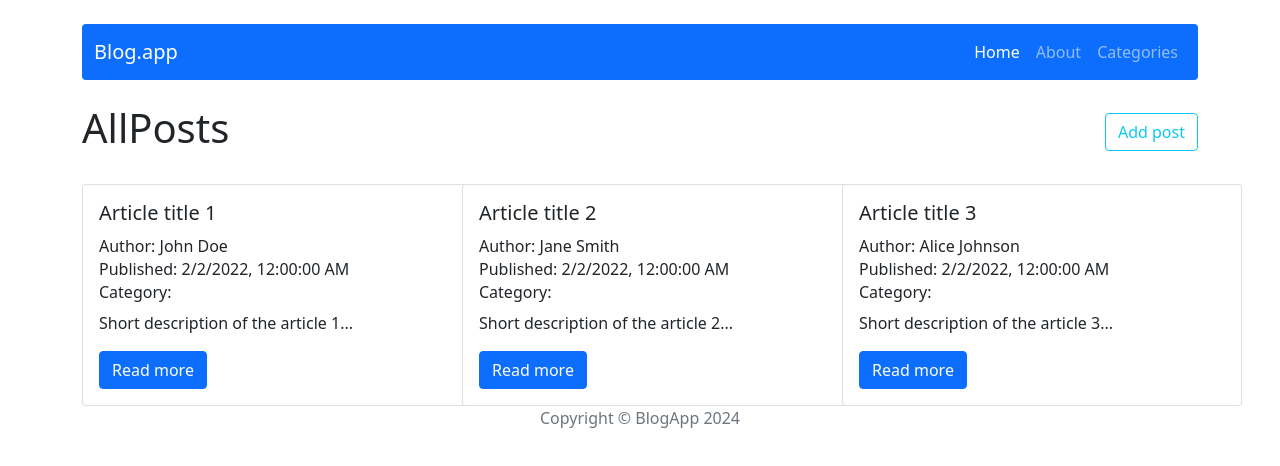
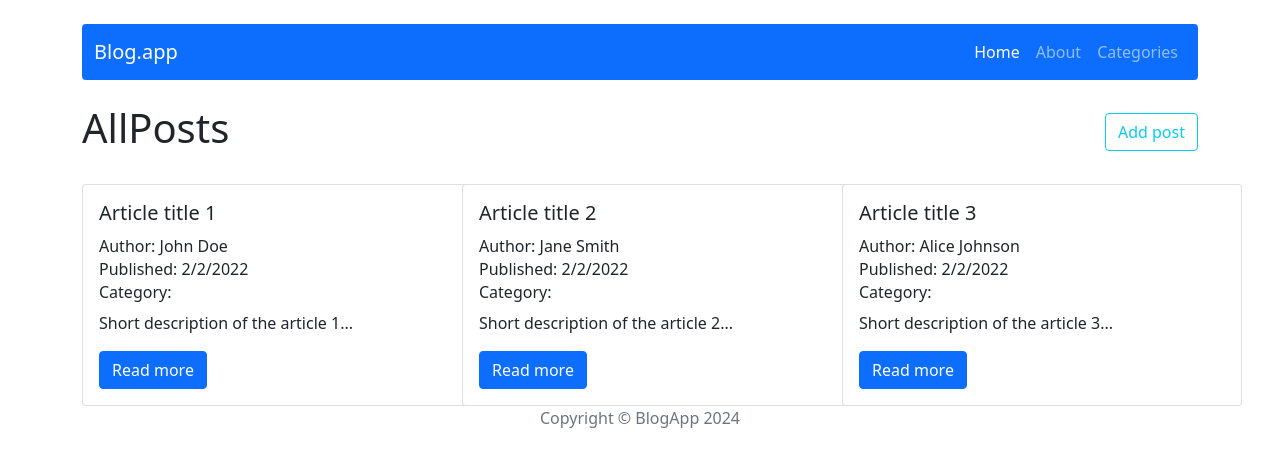
Before and after one commit to mikolajchm/react-module15, a React (Create React App) app: page / in a window 1280 px wide. Shown: the top 466 px of the page. Built offline with nearby package versions, Linux system fonts and the light colour scheme.

Commit message:
Categories

```diff
--- a/src/components/pages/Home/Home.js
+++ b/src/components/pages/Home/Home.js
@@ -29,7 +29,7 @@ const Home = () => {
                             <Card.Body>
                                 <Card.Title className="mb-3">{post.title}</Card.Title>
                                 <Card.Subtitle className="mb-2">Author: {post.author}</Card.Subtitle>
-                                <Card.Subtitle className="mb-2">Published: {post.publishedDate.toLocaleString()}</Card.Subtitle>
+                                <Card.Subtitle className="mb-2">Published: {post.publishedDate.toLocaleDateString()}</Card.Subtitle>
                                 <Card.Subtitle className="mb-2">Category: {post.category}</Card.Subtitle>
                                 <Card.Text>{post.shortDescription}</Card.Text>
                                 <Link to={`/post/${post.id}`}>
```
